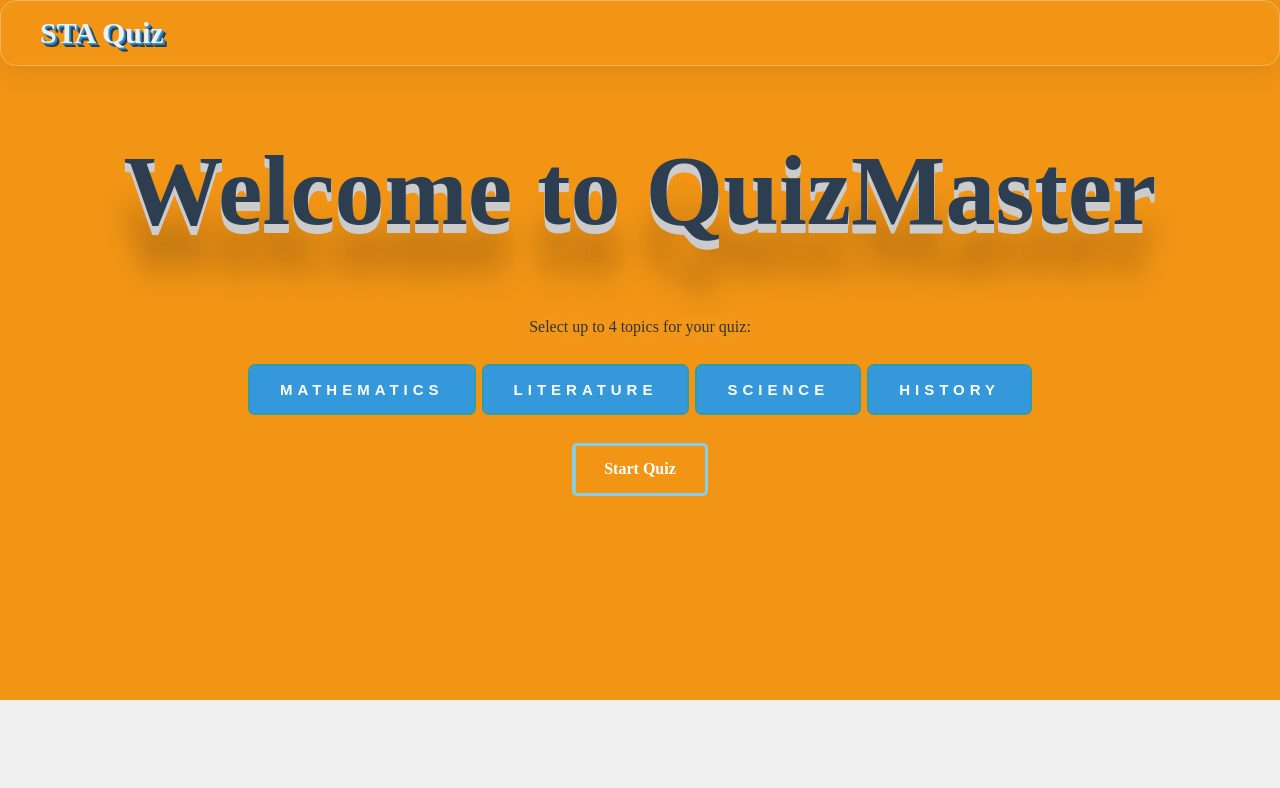
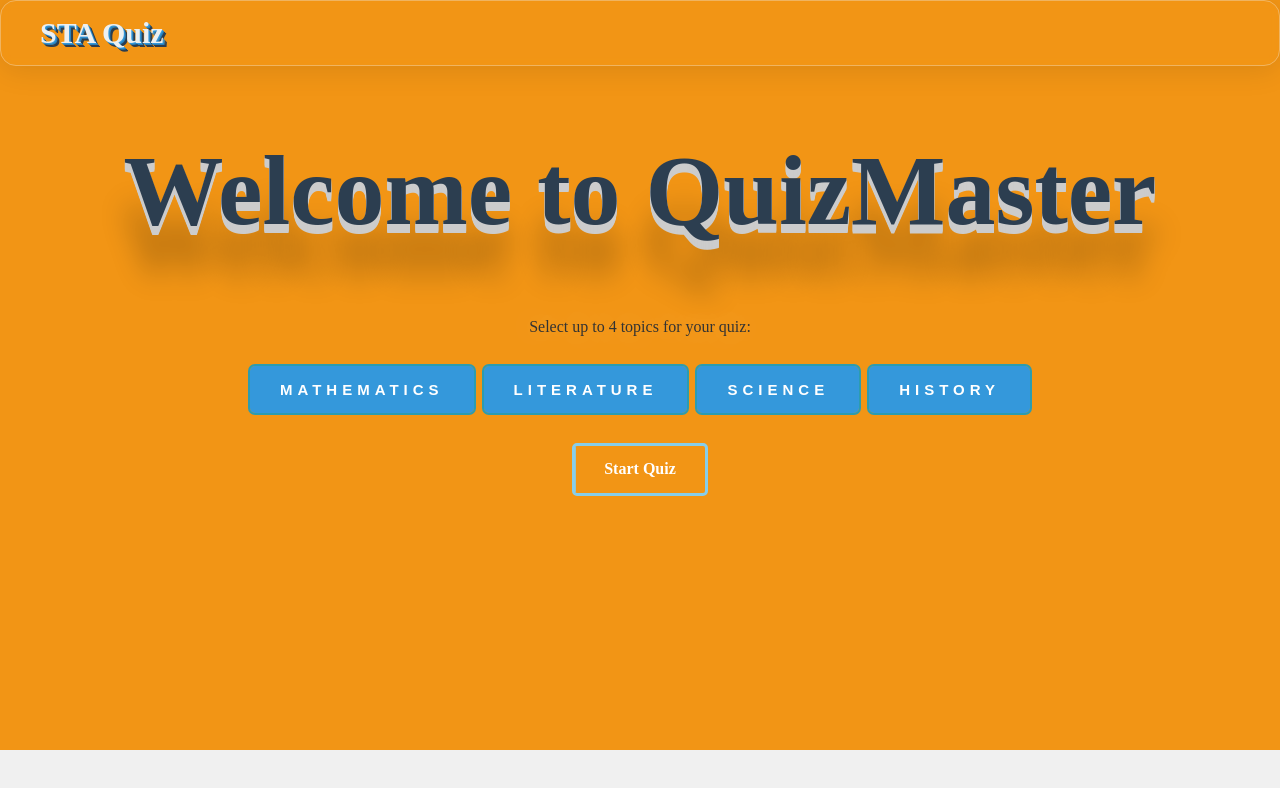
Before and after one commit to Oluwanife441/quiz-app, a React (Vite) app: page / in a window 1280 px wide. Shown: the top 788 px of the page. Built offline with nearby package versions, Linux system fonts and the light colour scheme; a web font is replaced by a local one.

Commit message:
Last update

```diff
--- a/src/index.css
+++ b/src/index.css
@@ -1,6 +1,6 @@
 .App {
   background: #000;
-  height: 700px;
+  height: 750px;
 }
 .color-change-4x {
   -webkit-animation: color-change-4x 6s linear infinite alternate both;
```
